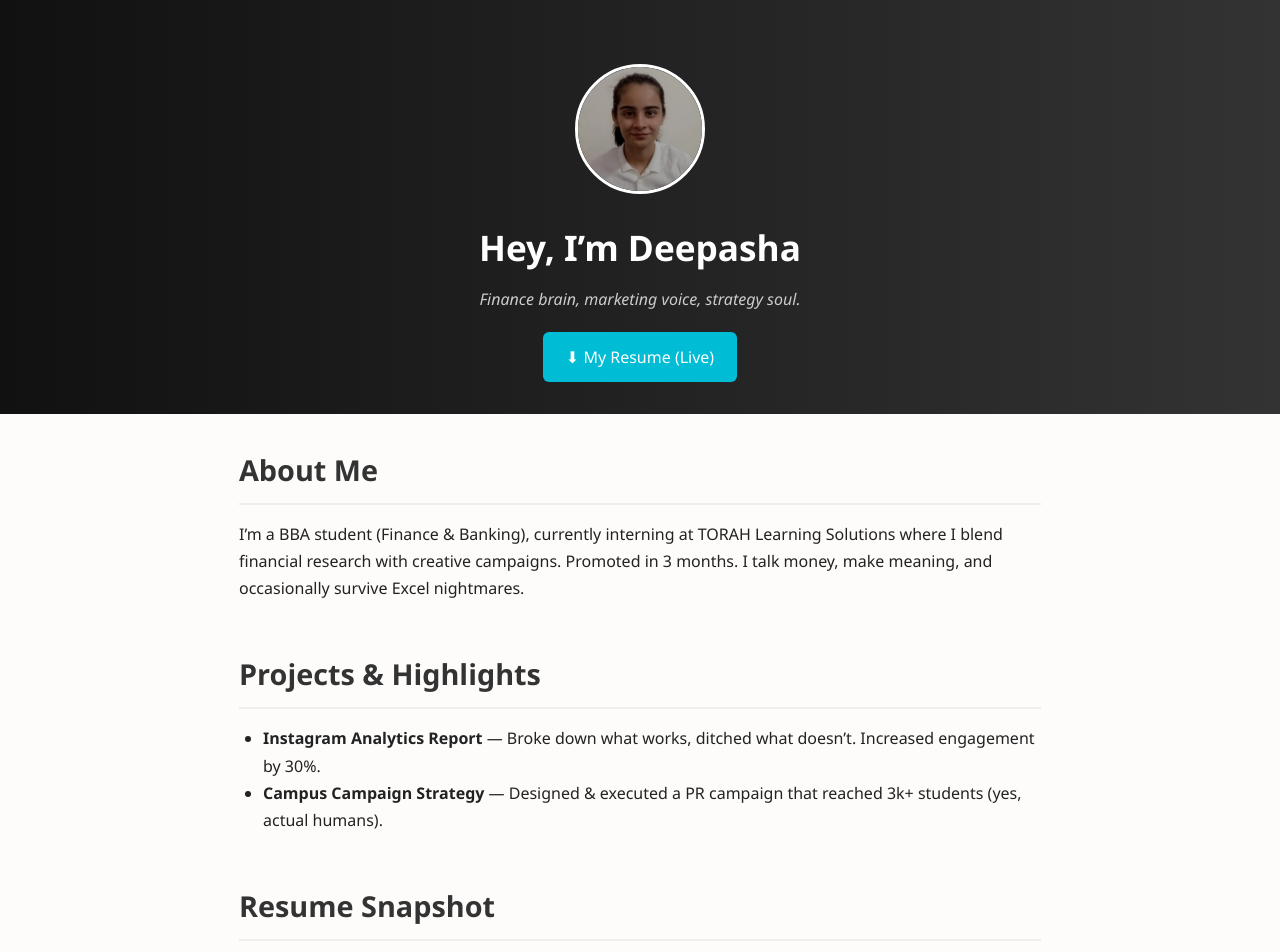
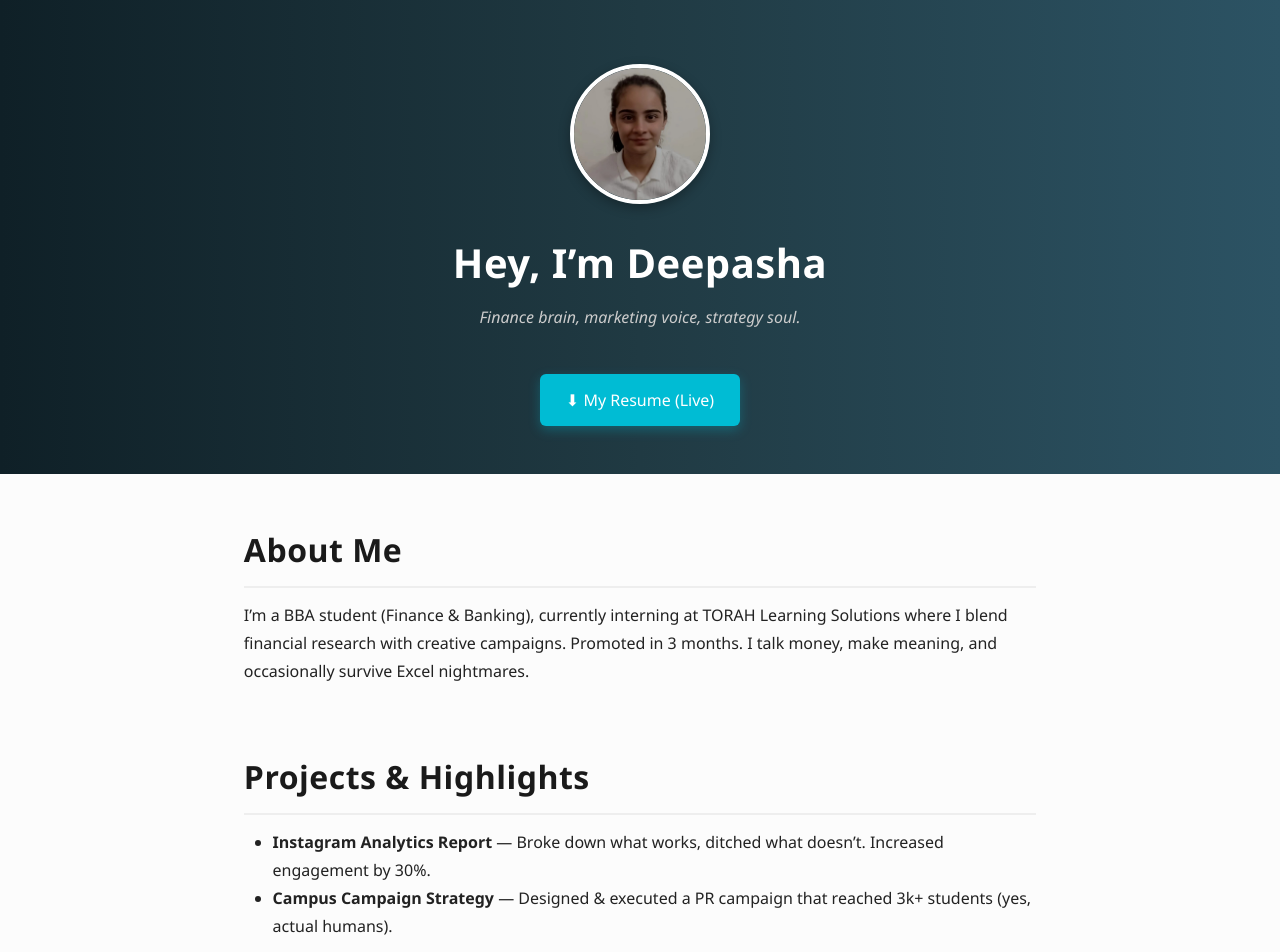
Before and after one commit to deepasha27/deepasha-portfolio, a plain HTML site: page index.html in a window 1280 px wide. Shown: the top 952 px of the page. Drawn offline with Linux system fonts and the light colour scheme.

Commit message:
Update style.css

```diff
--- a/style.css
+++ b/style.css
@@ -1,4 +1,4 @@
-/* Reset & Base */
+/* Reset & Base Styling */
 * {
   margin: 0;
   padding: 0;
@@ -7,24 +7,45 @@
 
 body {
   font-family: 'Segoe UI', sans-serif;
-  background-color: #fdfcfb;
+  background-color: #fcfcfc;
   color: #222;
-  line-height: 1.7;
+  line-height: 1.75;
+  transition: background-color 0.4s ease;
+}
+
+/* Typography */
+h1, h2, h3 {
+  font-weight: 600;
+  letter-spacing: 0.5px;
+}
+
+h2 {
+  font-size: 2rem;
+  color: #1a1a1a;
+  margin-bottom: 0.8rem;
+  border-bottom: 2px solid #eee;
+  padding-bottom: 0.5rem;
+}
+
+p {
+  margin-bottom: 1.2rem;
 }
 
 /* Hero Section */
 .hero {
   text-align: center;
-  padding: 4rem 1rem 2rem;
-  background: linear-gradient(to right, #111, #333);
-  color: white;
+  padding: 4rem 1.5rem 3rem;
+  background: linear-gradient(to right, #0f2027, #203a43, #2c5364);
+  color: #fff;
+  animation: fadeIn 1s ease-in;
 }
 
 .profile-pic {
-  width: 130px;
+  width: 140px;
   border-radius: 50%;
-  border: 3px solid white;
+  border: 4px solid #fff;
   margin-bottom: 1rem;
+  box-shadow: 0 4px 12px rgba(0,0,0,0.3);
   transition: transform 0.3s ease;
 }
 
@@ -33,67 +54,66 @@ body {
 }
 
 h1 {
-  font-size: 2.2rem;
-  margin-bottom: 0.5rem;
+  font-size: 2.5rem;
+  margin-bottom: 0.3rem;
 }
 
 .tagline {
   font-style: italic;
   color: #ccc;
+  font-size: 1rem;
 }
 
 .btn {
   display: inline-block;
-  margin-top: 1.2rem;
-  padding: 0.7rem 1.4rem;
+  margin-top: 1.5rem;
+  padding: 0.75rem 1.6rem;
   background-color: #00bcd4;
-  color: white;
+  color: #fff;
   border-radius: 6px;
   text-decoration: none;
-  transition: background-color 0.3s ease;
+  font-weight: 500;
+  box-shadow: 0 4px 12px rgba(0,188,212,0.3);
+  transition: all 0.3s ease-in-out;
 }
 
 .btn:hover {
-  background-color: #0097a7;
+  background-color: #0192a3;
+  box-shadow: 0 6px 15px rgba(0,188,212,0.5);
 }
 
-/* Main Content */
+/* Main Sections */
 main {
-  padding: 2rem 1.5rem;
+  padding: 3rem 1.8rem;
   max-width: 850px;
   margin: auto;
+  animation: fadeIn 0.8s ease-in;
 }
 
 section {
-  margin-bottom: 3rem;
+  margin-bottom: 4rem;
 }
 
-h2 {
-  font-size: 1.8rem;
-  margin-bottom: 1rem;
-  color: #333;
-  border-bottom: 2px solid #eee;
-  padding-bottom: 0.5rem;
-}
-
-.projects ul, .resume ul {
+.projects ul,
+.resume ul {
   list-style-type: disc;
-  padding-left: 1.5rem;
+  padding-left: 1.8rem;
 }
 
 .resume h3 {
-  font-size: 1.2rem;
-  margin-top: 1.2rem;
-  color: #444;
-}
-
-.resume ul {
-  margin-left: 1.5rem;
-  margin-bottom: 1rem;
+  font-size: 1.3rem;
+  margin-top: 1.3rem;
+  color: #333;
 }
 
 .resume li {
-  margin-bottom: 0.4rem;
+  margin-bottom: 0.5rem;
+}
+
+.resume ul ul {
+  margin-top: 0.4rem;
+  list-style-type: circle;
+  padding-left: 1.5rem;
 }
 
 a {
@@ -108,8 +128,22 @@ a:hover {
 /* Footer */
 footer {
   text-align: center;
-  padding: 2rem 1rem;
+  padding: 2.5rem 1rem;
   font-size: 0.85rem;
   color: #777;
-  background-color: #f3f3f3;
+  background-color: #f5f5f5;
+  border-top: 1px solid #eaeaea;
 }
+
+/* Animations */
+@keyframes fadeIn {
+  from {
+    opacity: 0;
+    transform: translateY(20px);
+  }
+
+  to {
+    opacity: 1;
+    transform: translateY(0);
+  }
+}
```
